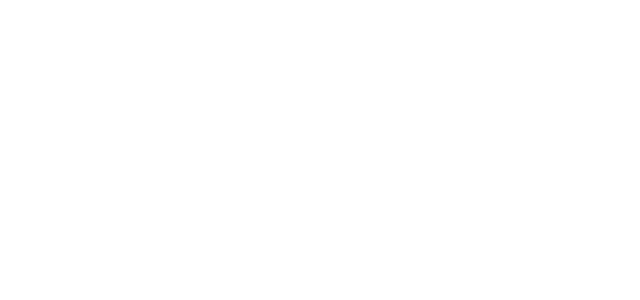
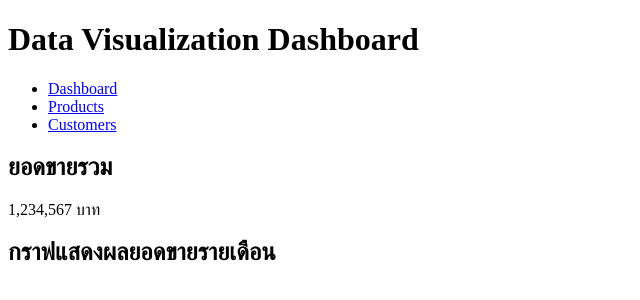
Before and after one commit to willasinee/data-visualization-dashboard, a plain HTML site: page index.html in a window 1280 px wide. Shown: the whole page, without its empty margins (0-640 px from the left). Drawn offline with Linux system fonts and the light colour scheme.

Commit message:
Second Commit

```diff
--- a/index.html
+++ b/index.html
@@ -1,11 +1,28 @@
 <!DOCTYPE html>
 <html lang="en">
-<head>
-    <meta charset="UTF-8">
-    <meta name="viewport" content="width=device-width, initial-scale=1.0">
-    <title>Document</title>
-</head>
-<body>
+  <header>
+    <h1>Data Visualization Dashboard</h1>
+  </header>
+  <body>
+    <aside>
+      <nav>
+        <ul>
+          <li><a href="#">Dashboard</a></li>
+          <li><a href="#">Products</a></li>
+          <li><a href="#">Customers</a></li>
+        </ul>
+      </nav>
+    </aside>
+    <main>
+      <div class="card">
+        <h2>ยอดขายรวม</h2>
 
-</body>
+        <p>1,234,567 บาท</p>
+      </div>
+      <div class="chart-container">
+        <h2>กราฟแสดงผลยอดขายรายเดือน</h2>
+        <!-- ในอนาคตเราจะนํากราฟมาใสที่นี่ -->
+      </div>
+    </main>
+  </body>
 </html>
```
